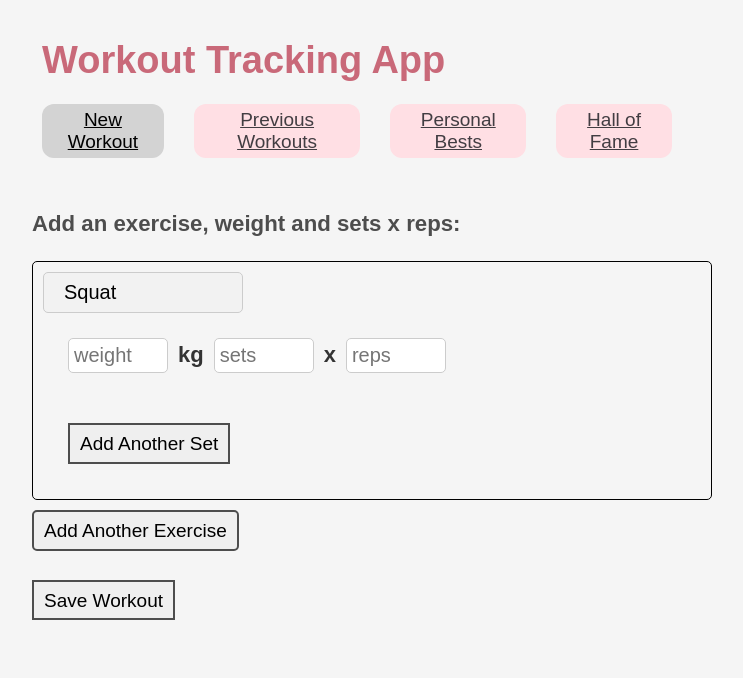
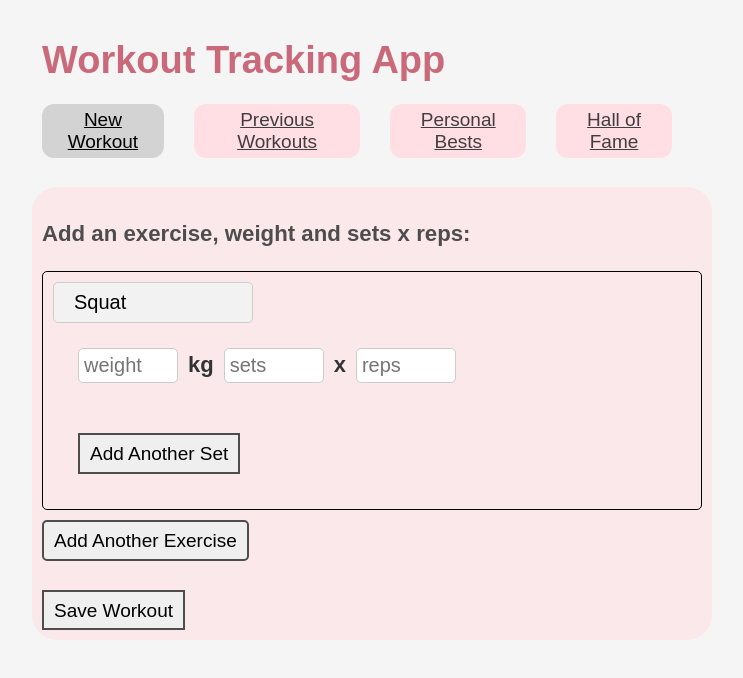
Before and after one commit to fujimuri/workout-app, a React (Create React App) app in the folder client/: page / in a window 1280 px wide. Shown: the top 678 px of the page, without its empty margins (268-1011 px from the left). Built offline with nearby package versions, Linux system fonts and the light colour scheme.

Commit message:
Replace WorkoutLogPreview with WorkoutLog in Archive

```diff
--- a/client/src/App.js
+++ b/client/src/App.js
@@ -4,6 +4,7 @@ import { useParams } from 'react-router-dom';
 import { useNavigate } from 'react-router-dom';
 import { v4 as uuidv4 } from 'uuid';
 import Header from './components/Header';
+import Archive from './components/Archive';
 
 function App(props) {
 
@@ -19,7 +20,9 @@ function App(props) {
 
   const [backendData, setBackendData] = useState([{}]);
 
-  // fetch data from backend
+  // fetch data for a specific workout: I use this for
+  // workouts/:id/view or edit page, however soon I'm going
+  // to replace that with my archive page anyway. <3
   useEffect(() => {
     if (isPrefilled) {
       console.log("fetching data for workout log!");
@@ -51,11 +54,20 @@ function App(props) {
   return (
     <div>
       <Header pageName={props.pageName}/>
-      < WorkoutLog
-      isEditing={isEditing}
-      isPrefilled={isPrefilled}
-      data={backendData}
-      handleWorkoutSubmit={handleWorkoutSubmit}/>
+      {
+        props.pageName === "Previous Workouts" ? (
+          <Archive
+          isEditing={false}
+          isPrefilled={true}
+          handleWorkoutSubmit={handleWorkoutSubmit}/>
+        ) : (
+          <WorkoutLog
+          isEditing={isEditing}
+          isPrefilled={isPrefilled}
+          data={backendData}
+          handleWorkoutSubmit={handleWorkoutSubmit}/>
+        )
+      }
     </div>
   );
 }
--- a/client/src/RouteSwitch.js
+++ b/client/src/RouteSwitch.js
@@ -35,7 +35,7 @@ const RouteSwitch = () => {
                         />}/>
                 <Route
                 path="/workouts"
-                element={<Archive
+                element={<App
                 pageName="Previous Workouts"
                         />}/>
             </Routes>
--- a/client/src/components/Archive.js
+++ b/client/src/components/Archive.js
@@ -1,8 +1,9 @@
 import React, { useState, useEffect } from 'react';
 import { Link } from 'react-router-dom';
 import WorkoutLogPreview from './WorkoutLogPreview';
+import WorkoutLog from './WorkoutLog';
 
-function Archive() {
+function Archive(props) {
 
     const [exerciseName, setExerciseName] = useState('');
     const [dateRange, setDateRange] = useState('');
@@ -22,16 +23,15 @@ function Archive() {
         )
     }, [exerciseName, dateRange, showWorkoutsWithPRs]);
 
-    // ?date_range=${dateRange}?contains_pr=${checkedPR}
-
-
     // a second useEffect to update my workoutList correctly
     useEffect(() => {
         const workoutLogList = backendData.map((workoutData) => ({
           workoutID: workoutData.id,
           workoutDate: workoutData.date,
+          workoutExerciseList: workoutData.exerciseList,
           hasBeenClicked: false,
         }));
+
         setWorkoutList(workoutLogList);
         // Update the workoutList state
       }, [backendData]);
@@ -59,25 +59,8 @@ function Archive() {
         setDateRange(e.target.value);
     }
 
-    // function checkPR(e) {
-    //     e.preventDefault();
-    //     setCheckedPR(!checkedPR);
-    // }
-
-    // <Link
-    //                 onClick={() => onClickTry(workout.workoutID)}
-    //                 >
-    //                     {workout.workoutDate}
-    //                 </Link>
-
-    // to={{pathname: `/workouts/${workout.workoutID}/view`}}
-
-
     return (
         <div>
-            <h1>
-            Previous Workouts
-            </h1>
             <div className="workout-filters">
                 <div className="filter-group">
                     <label htmlFor="exercises">Display workouts containing:</label>
@@ -124,7 +107,12 @@ function Archive() {
                             {workout.workoutDate}
                         </button>
                         { workout.hasBeenClicked &&
-                        <WorkoutLogPreview id={workout.workoutID}/>
+                        <WorkoutLog
+                        id={workout.workoutID}
+                        isEditing={false}
+                        isPrefilled={true}
+                        data={workout.workoutExerciseList}
+                        handleWorkoutSubmit={props.handleWorkoutSubmit}/>
                         }
                     </div>
                 </li>
--- a/client/src/components/WorkoutLog.js
+++ b/client/src/components/WorkoutLog.js
@@ -100,6 +100,7 @@ function WorkoutLog(props) {
     }
 
     const editingTemplate = (
+        <div className="workout-log workout-log-edit">
         <form onSubmit={handleSubmit}>
             <h3> Add an exercise, weight and sets x reps: </h3>
             <ul className="list-of-exercises">
@@ -127,10 +128,12 @@ function WorkoutLog(props) {
                 Save Workout
             </button>
         </form>
+        </div>
     )
 
+
     const viewTemplate = (
-        <div>
+        <div className="workout-log workout-log-view">
             <ul className="list-of-exercises">
                 {currentExerciseList?.map((exercise) => (
                     <li className="single-exercise" key={exercise.id}>
--- a/client/src/index.css
+++ b/client/src/index.css
@@ -4,10 +4,10 @@
 *::after {
   box-sizing: border-box;
 }
-*:focus {
+/* *:focus {
   outline: 3px dashed #228bec;
   outline-offset: 0;
-}
+} */
 html {
   font: 62.5% / 1.15 sans-serif;
 }
@@ -224,7 +224,6 @@ ul > li {
   margin-bottom: 5px;
 }
 
-/* Optional: Add a background color to the entire component */
 .workout-log-preview {
   background-color: #f2f2f2;
   padding: 20px;
@@ -290,3 +289,10 @@ ul > li {
 .btn-group > * + * {
   margin-left: 0.8rem;
 }
+
+/* Workout Log Design */
+.workout-log {
+  background-color: rgb(250, 232, 235);
+  border-radius: 25px;
+  padding: 10px;
+}
```
Also changed, not shown: 1 other file (tests, documents, lock files or other folders).
